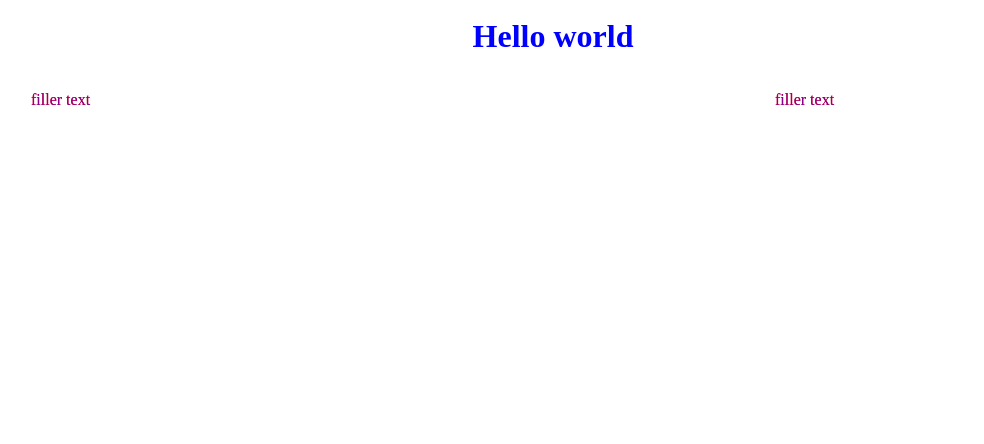
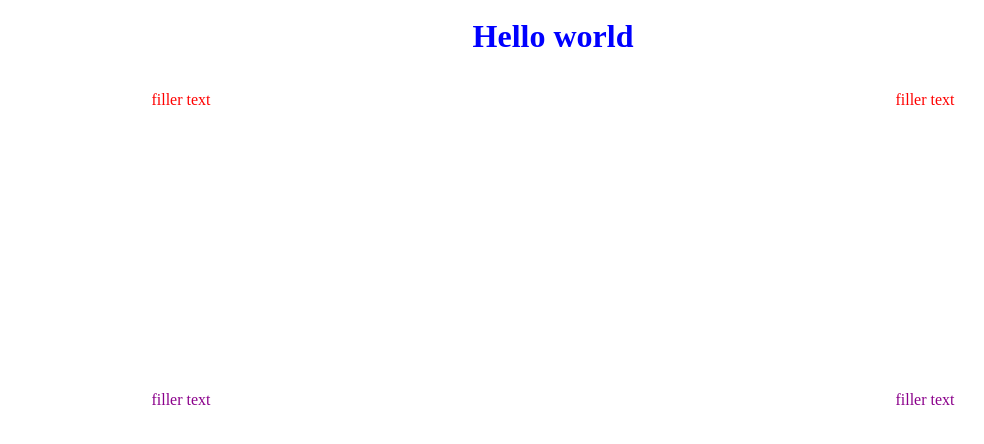
Before and after one commit to hydricAcid/DA-SAT, a PHP site: page / in a window 1280 px wide. Shown: the top 444 px of the page, without its empty margins (87-1071 px from the left). Run offline with PHP 8.4, Linux system fonts and the light colour scheme.

Commit message:
update - correct alignment

```diff
--- a/app/style.css
+++ b/app/style.css
@@ -16,6 +16,7 @@
     left: 100px;
     width: 300px;
     padding: 10px;
+    text-align: center;
 }
 
 .meter2{
@@ -24,6 +25,7 @@
     right: 100px;
     width: 300px;
     padding: 10px;
+    text-align: center;
 }
 .graph1{
     color:darkmagenta;
@@ -31,6 +33,8 @@
     left: 100px;
     width: 300px;
     padding: 10px;
+    top:300px;
+    text-align: center;
 
 }
 
@@ -40,5 +44,7 @@
     right: 100px;
     width: 300px;
     padding: 10px;
+    top:300px;
+    text-align: center;
 
 }
```
